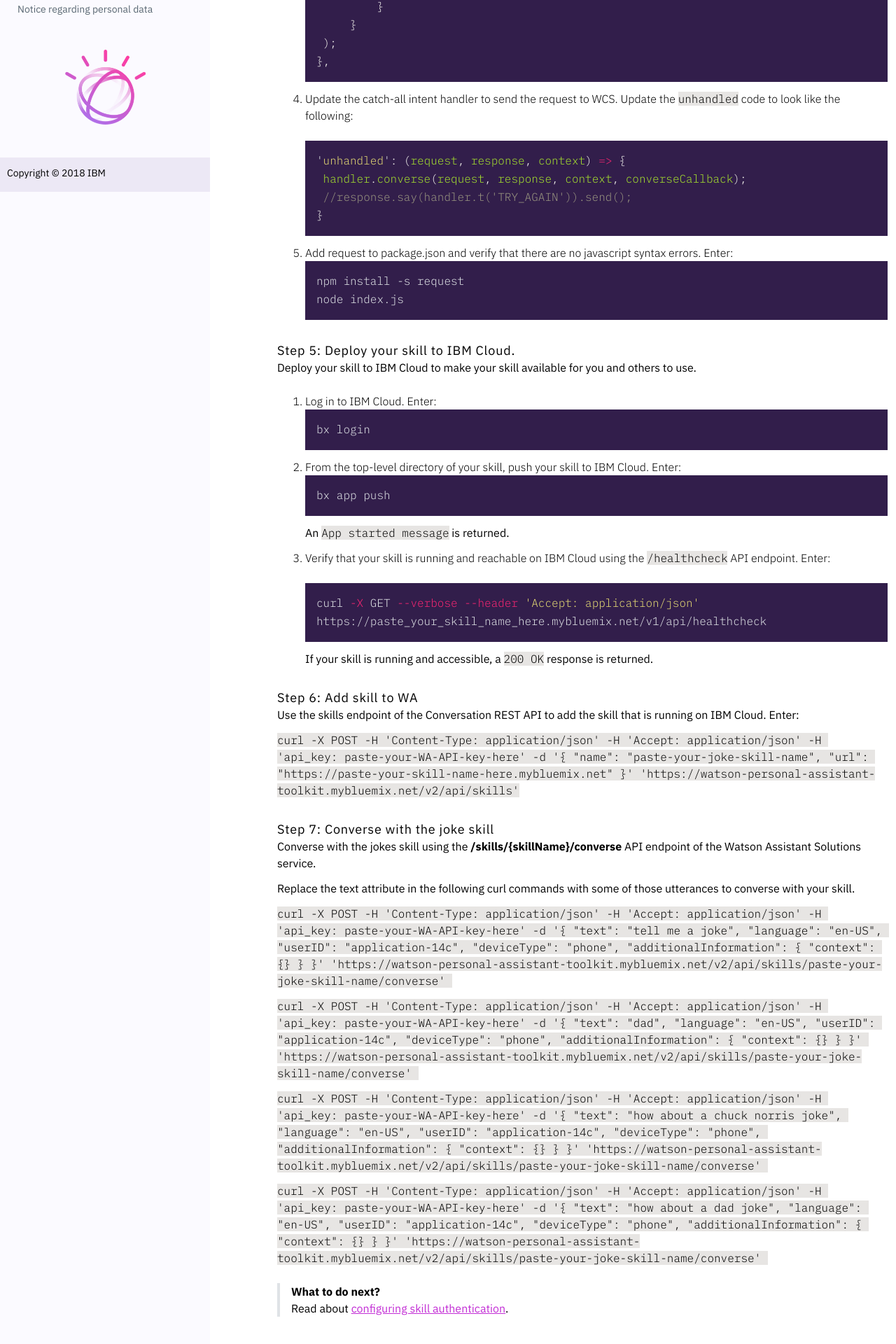
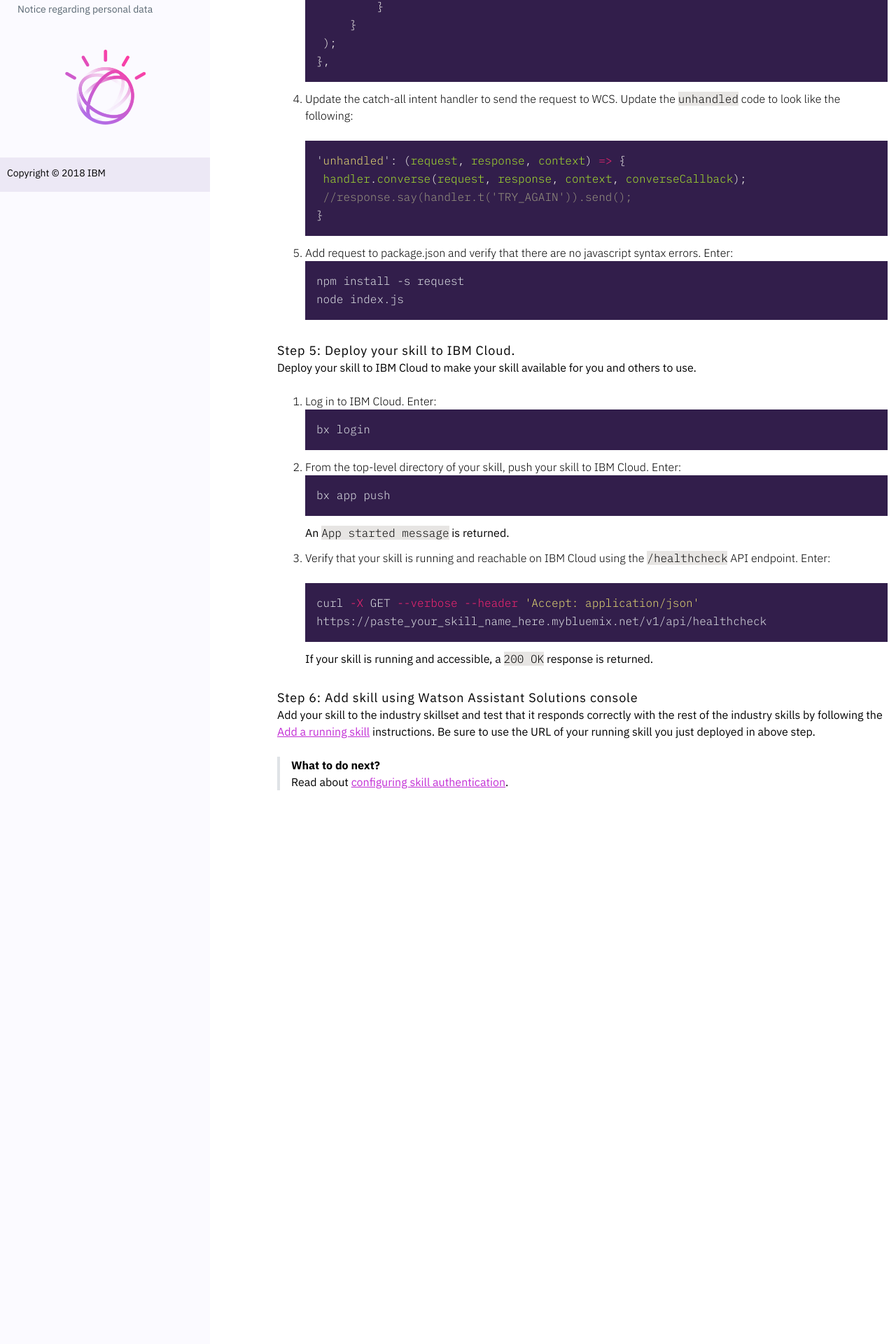
Before and after one commit to Watson-Personal-Assistant/developer, a Jekyll site: the page built from _content/skill/using-wcs.md, in a window 1280 px wide. Shown: the part 3001-4921 px from the top of the page at 70% size. Built offline with Jekyll 4.4.1, drawn with Linux system fonts in a browser that asks for light colours; some web fonts are replaced.

Commit message:
modifies WCS tutorial to use add-running-skill procedure to add skill

````diff
--- a/_content/skill/using-wcs.md
+++ b/_content/skill/using-wcs.md
@@ -124,24 +124,8 @@
 ```
 If your skill is running and accessible, a `200 OK` response is returned.
 
-#### Step 6: Add skill to WA
-Use the skills endpoint of the Conversation REST API to add the skill that is running on IBM Cloud. Enter:
-
-`curl -X POST -H 'Content-Type: application/json' -H 'Accept: application/json' -H 'api_key: paste-your-WA-API-key-here' -d '{ "name": "paste-your-joke-skill-name", "url": "https://paste-your-skill-name-here.mybluemix.net" }' 'https://watson-personal-assistant-toolkit.mybluemix.net/v2/api/skills'`
-
-
-#### Step 7: Converse with the joke skill
-Converse with the jokes skill using the  **/skills/{skillName}/converse** API endpoint of the Watson Assistant Solutions service.
-
-Replace the text attribute in the following curl commands with some of those utterances to converse with your skill.
-
-`curl -X POST -H 'Content-Type: application/json' -H 'Accept: application/json' -H 'api_key: paste-your-WA-API-key-here' -d '{ "text": "tell me a joke", "language": "en-US", "userID": "application-14c", "deviceType": "phone", "additionalInformation": { "context": {} } }' 'https://watson-personal-assistant-toolkit.mybluemix.net/v2/api/skills/paste-your-joke-skill-name/converse' `
-
-`curl -X POST -H 'Content-Type: application/json' -H 'Accept: application/json' -H 'api_key: paste-your-WA-API-key-here' -d '{ "text": "dad", "language": "en-US", "userID": "application-14c", "deviceType": "phone", "additionalInformation": { "context": {} } }' 'https://watson-personal-assistant-toolkit.mybluemix.net/v2/api/skills/paste-your-joke-skill-name/converse' `
-
-`curl -X POST -H 'Content-Type: application/json' -H 'Accept: application/json' -H 'api_key: paste-your-WA-API-key-here' -d '{ "text": "how about a chuck norris joke", "language": "en-US", "userID": "application-14c", "deviceType": "phone", "additionalInformation": { "context": {} } }' 'https://watson-personal-assistant-toolkit.mybluemix.net/v2/api/skills/paste-your-joke-skill-name/converse' `
-
-`curl -X POST -H 'Content-Type: application/json' -H 'Accept: application/json' -H 'api_key: paste-your-WA-API-key-here' -d '{ "text": "how about a dad joke", "language": "en-US", "userID": "application-14c", "deviceType": "phone", "additionalInformation": { "context": {} } }' 'https://watson-personal-assistant-toolkit.mybluemix.net/v2/api/skills/paste-your-joke-skill-name/converse' `
+#### Step 6: Add skill using Watson Assistant Solutions console
+Add your skill to the industry skillset and test that it responds correctly with the rest of the industry skills by following the [Add a running skill]({{site.baseurl}}/trial/add-running-skill) instructions.  Be sure to use the URL of your running skill you just deployed in above step.
 
 > **What to do next?**<br/>
 Read about [configuring skill authentication]({{site.baseurl}}/skill/adding_skill_authentication).
````
Also changed, not shown: _content/trial/add-running-skill.md (+1 -1 lines).
